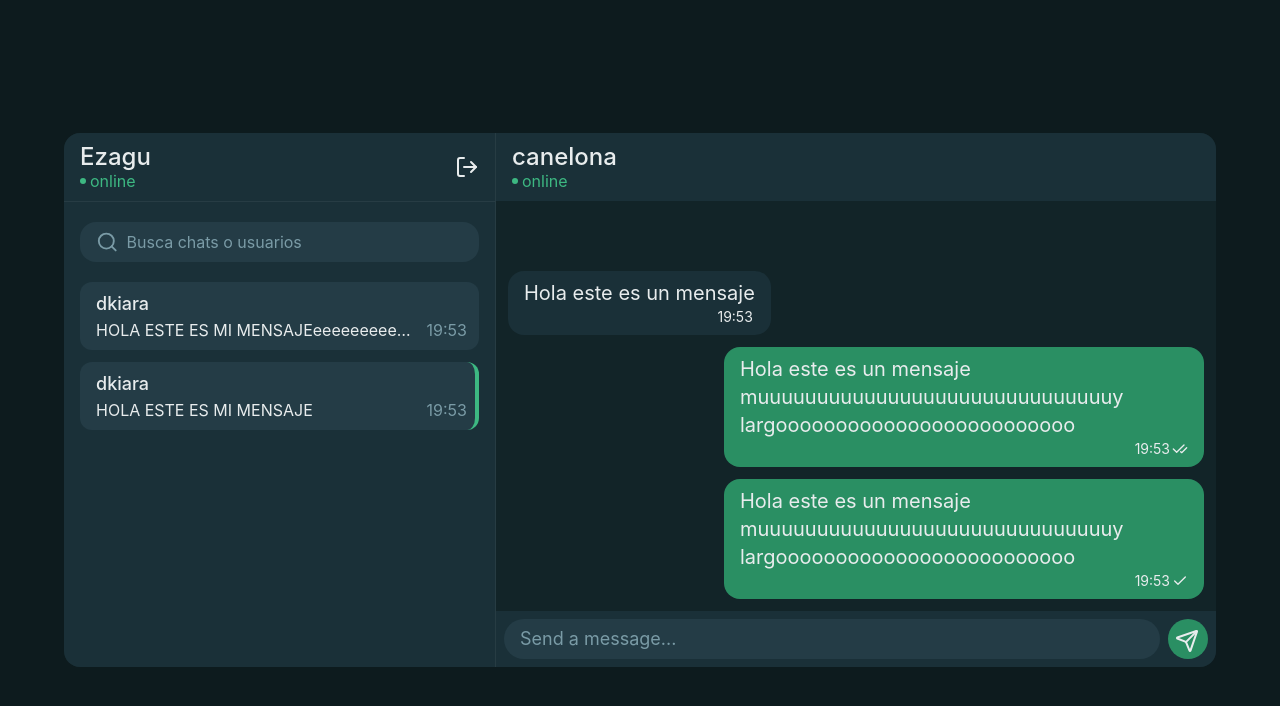
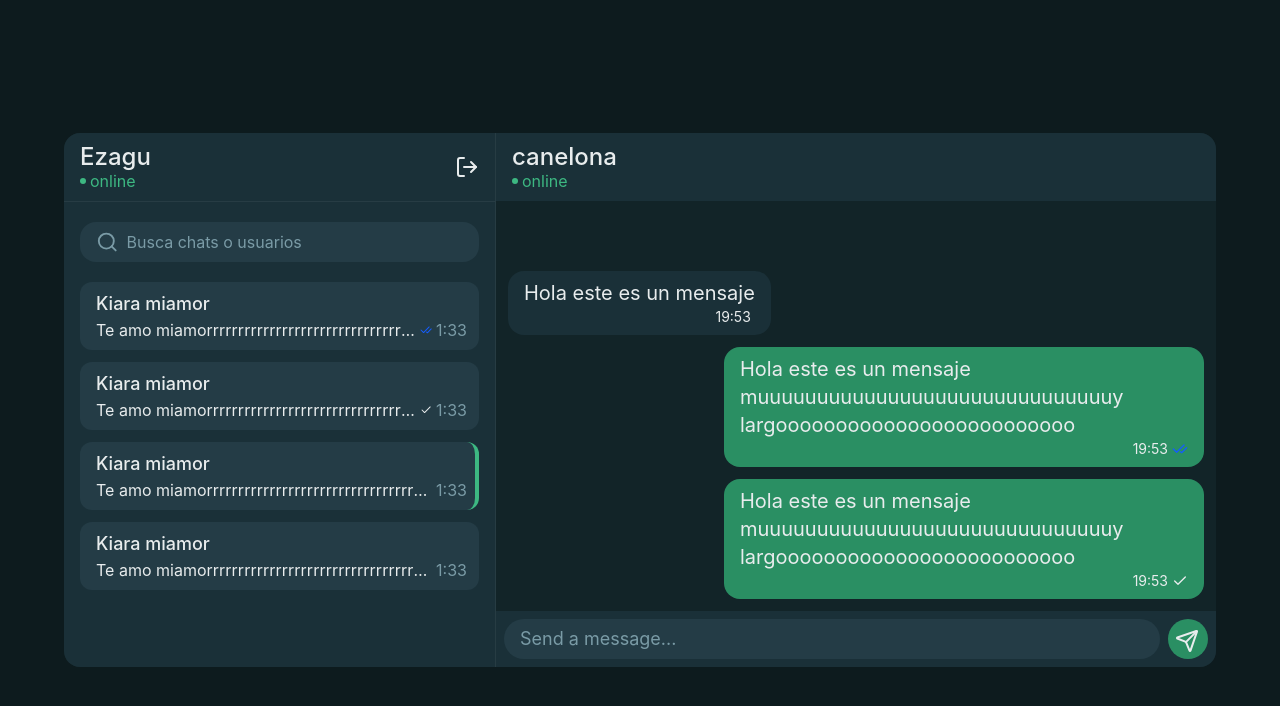
Before and after one commit to Ezagu/chat-realtime-frontend, a React (Vite) app: page / in a window 1280 px wide. Shown: the top 706 px of the page. Built offline with nearby package versions, Linux system fonts and the light colour scheme.

Commit message:
componentized aside section

```diff
--- a/src/App.tsx
+++ b/src/App.tsx
@@ -1,63 +1,12 @@
-import { LogOut, Search} from "lucide-react"
 import { ChatSection } from "./sections/chat/ChatSection"
+import { AsideSection } from "./sections/aside/AsideSection"
 
 function App() {
   return (
     <div className="h-screen w-full bg-background flex justify-center items-center text-text-primary">
       <main className="w-full max-w-6xl h-2/3 bg-surface rounded-2xl grid grid-cols-[3fr_5fr]">
-
-        <aside className="min-w-0 bg-panel rounded-l-2xl border-r border-border">
-          <header className="flex w-full items-center border-b border-border px-4 py-2">
-            <div className="flex flex-col items-start grow truncate">
-              <h1 className="text-2xl font-medium text-start -mb-1">
-                Ezagu
-              </h1>
-              <div className="text-primary flex items-center gap-1">
-                <div className="size-1.5 bg-primary rounded-full"></div>
-                <p>online</p>
-              </div>
-            </div>
-            <button className="cursor-pointer hover:text-red-500 transition-colors">
-              <LogOut />
-            </button>
-          </header>
-
-          <main className="py-2 px-4">
-            <label className="flex mb-5 mt-3 bg-card px-4 py-2 rounded-2xl has-[input:focus-within]:outline-primary has-[input:focus-within]:outline-2">
-              <Search className="text-text-secondary"/>
-              <input
-                className="w-full placeholder:text-text-secondary pl-2 outline-0"
-                placeholder="Busca chats o usuarios"
-              />
-            </label>
-
-            <section className="flex gap-3 flex-col">
-              <article className="bg-card hover:bg-card-hover p-2 px-4 border-r-4 border-transparent rounded-xl cursor-pointer">
-                <header className="flex gap-2 items-baseline">
-                  <h2 className="text-lg font-medium truncate">dkiara</h2>
-                </header>
-                <main className="flex">
-                  <p className="grow truncate">HOLA ESTE ES MI MENSAJEeeeeeeeeeeeeeeeeeeeeeeeeeeeee</p>
-                  <span className="ml-2 -mr-2 text-text-secondary">19:53</span>
-                </main>
-              </article>
-
-              <article className="bg-card hover:bg-card-hover border-r-4 border-primary p-2 px-4 rounded-xl cursor-pointer">
-                <header className="flex gap-2 items-baseline">
-                  <h2 className="text-lg font-medium truncate">dkiara</h2>
-                </header>
-                <main className="flex">
-                  <p className="grow truncate">HOLA ESTE ES MI MENSAJE</p>
-                  <span className="ml-2 -mr-2 text-text-secondary">19:53</span>
-                </main>
-              </article>
-            </section>
-          </main>
-
-        </aside>
-
+        <AsideSection />
         <ChatSection user={{id:"asdad", username:"canelona"}} />
-
       </main>
     </div>
   )
--- /dev/null
+++ b/src/components/ChatCard.tsx
@@ -0,0 +1,33 @@
+import type { ChatDto } from "../types/chat"
+import { MessageChecked } from "./MessageChecked"
+
+export const ChatCard = ({ chat } : {chat: ChatDto}) => {
+  return (
+    <article
+      className={`bg-card hover:bg-card-hover p-2 px-4 border-r-4 rounded-xl cursor-pointer
+      ${
+        !chat.lastMessage.isMine && !chat.lastMessage.read
+          ? "border-primary"
+          : "border-transparent"
+
+      }`}
+    >
+      <header className="flex gap-2 items-baseline">
+        <h2 className="text-lg font-medium truncate">
+          {chat.user.username}
+        </h2>
+      </header>
+      <main className="flex items-center">
+        <p className="grow truncate">
+          {chat.lastMessage.text}
+        </p>
+        {
+          chat.lastMessage.isMine && <MessageChecked read={chat.lastMessage.read}/>
+        }
+        <span className="ml-1 -mr-2 text-text-secondary">
+          {chat.lastMessage.time}
+        </span>
+      </main>
+    </article>
+  )
+}
--- /dev/null
+++ b/src/components/ListChatCards.tsx
@@ -0,0 +1,14 @@
+import type { ChatDto } from "../types/chat"
+import { ChatCard } from "./ChatCard"
+
+export const ListChatCards = ({ chats } : { chats: ChatDto[] }) => {
+  return (
+    <section className="flex gap-3 flex-col">
+      {
+        chats.map(chat => (
+          <ChatCard chat={chat}/>
+        ))
+      }
+    </section>
+  )
+}
--- a/src/components/Message.tsx
+++ b/src/components/Message.tsx
@@ -1,5 +1,5 @@
-import { Check, CheckCheck } from "lucide-react"
 import type { MessageDto } from "../types/message"
+import { MessageChecked } from "./MessageChecked"
 
 export const Message = ({text, time, isMine, read}: MessageDto) => {
   return (
@@ -9,15 +9,13 @@ export const Message = ({text, time, isMine, read}: MessageDto) => {
       <p>
         {text}
       </p>
-      <span className="flex items-center text-sm self-end gap-0.5">
+      <span className="flex items-center text-sm self-end gap-1">
         <p >
           {time}
         </p>
         <div>
           {
-            isMine && (read
-            ? <CheckCheck className="size-4"/>
-            : <Check className="size-4"/>)
+            isMine && <MessageChecked read={read}/>
           }
         </div>
       </span>
--- /dev/null
+++ b/src/components/MessageChecked.tsx
@@ -0,0 +1,7 @@
+import { Check, CheckCheck } from "lucide-react"
+
+export const MessageChecked = ({ read } : { read: boolean }) => {
+  return read
+    ? <CheckCheck className="size-4 text-blue-600"/>
+    : <Check className="size-4"/>
+}
--- /dev/null
+++ b/src/components/SearchUsers.tsx
@@ -0,0 +1,14 @@
+import { Search } from "lucide-react"
+
+export const SearchUsers = () => {
+  return (
+    <label className="flex mb-5 mt-3 bg-card px-4 py-2 rounded-2xl has-[input:focus-within]:outline-primary has-[input:focus-within]:outline-2">
+      <Search className="text-text-secondary"/>
+      <input
+        className="w-full placeholder:text-text-secondary pl-2 outline-0"
+        placeholder="Busca chats o usuarios"
+      />
+    </label>
+  )
+
+}
--- /dev/null
+++ b/src/sections/aside/AsideSection.tsx
@@ -0,0 +1,68 @@
+import { ListChatCards } from "../../components/ListChatCards"
+import { SearchUsers } from "../../components/SearchUsers"
+import { HeaderAside } from "./HeaderAside"
+
+export const AsideSection = () => {
+  return (
+    <aside className="min-w-0 bg-panel rounded-l-2xl border-r border-border">
+      <HeaderAside />
+      <main className="py-2 px-4">
+        <SearchUsers />
+        <ListChatCards chats={[
+          {
+            id: "asdad",
+            lastMessage: {
+              text: "Te amo miamorrrrrrrrrrrrrrrrrrrrrrrrrrrrrrrrrrrrrrrrrrrrrrrrrr",
+              isMine: true,
+              read: true,
+              time: "1:33"
+            },
+            user: {
+              id:"asdasd",
+              username: "Kiara miamor"
+            }
+          },
+          {
+            id: "asdad",
+            lastMessage: {
+              text: "Te amo miamorrrrrrrrrrrrrrrrrrrrrrrrrrrrrrrrrrrrrrrrrrrrrrrrrr",
+              isMine: true,
+              read: false,
+              time: "1:33"
+            },
+            user: {
+              id:"asdasd",
+              username: "Kiara miamor"
+            }
+          },
+          {
+            id: "asdad",
+            lastMessage: {
+              text: "Te amo miamorrrrrrrrrrrrrrrrrrrrrrrrrrrrrrrrrrrrrrrrrrrrrrrrrr",
+              isMine: false,
+              read: false,
+              time: "1:33"
+            },
+            user: {
+              id:"asdasd",
+              username: "Kiara miamor"
+            }
+          },
+          {
+            id: "asdad",
+            lastMessage: {
+              text: "Te amo miamorrrrrrrrrrrrrrrrrrrrrrrrrrrrrrrrrrrrrrrrrrrrrrrrrr",
+              isMine: false,
+              read: true,
+              time: "1:33"
+            },
+            user: {
+              id:"asdasd",
+              username: "Kiara miamor"
+            }
+          }
+        ]}/>
+      </main>
+    </aside>
+  )
+}
--- /dev/null
+++ b/src/sections/aside/HeaderAside.tsx
@@ -0,0 +1,18 @@
+import { LogOut } from "lucide-react"
+import { UserStatus } from "../../components/UserStatus"
+
+export const HeaderAside = () => {
+  return (
+    <header className="flex w-full items-center border-b border-border px-4 py-2">
+      <div className="flex flex-col items-start grow truncate">
+        <h1 className="text-2xl font-medium text-start -mb-1">
+          Ezagu
+        </h1>
+        <UserStatus status={true} />
+      </div>
+      <button className="cursor-pointer hover:text-red-500 transition-colors">
+        <LogOut />
+      </button>
+    </header>
+  )
+}
```
Also changed, not shown: src/types/chat.d.ts (added, +8 -0 lines), src/sections/aside/ContentAside.tsx (added).
